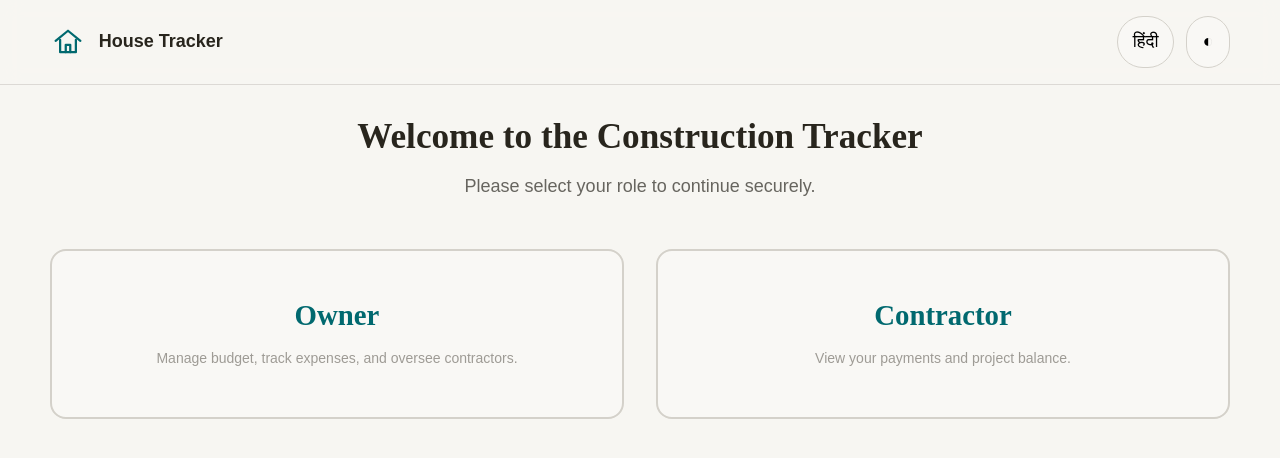
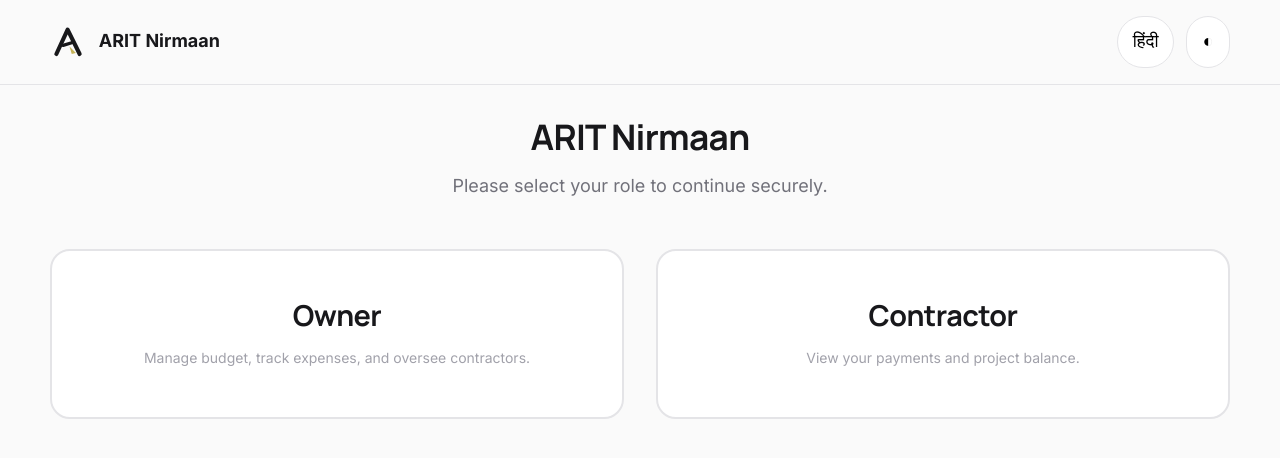
Before and after one commit to shreyanshtripathi102019/house-construction-tracker-v2, a website: page index.html in a window 1280 px wide. Drawn offline with nearby package versions, Linux system fonts and the light colour scheme; a web font is replaced by a local one.

Commit message:
Apply ARIT branding and design tokens

```diff
--- a/index.html
+++ b/index.html
@@ -3,8 +3,10 @@
 <head>
   <meta charset="UTF-8" />
   <meta name="viewport" content="width=device-width, initial-scale=1.0" />
-  <title>House Construction Tracker</title>
-  <link href="https://api.fontshare.com/v2/css?f[]=satoshi@400,500,700&f[]=zodiak@400,700&display=swap" rel="stylesheet">
+  <title>ARIT Nirmaan</title>
+  <link rel="preconnect" href="https://fonts.googleapis.com">
+  <link rel="preconnect" href="https://fonts.gstatic.com" crossorigin>
+  <link href="https://fonts.googleapis.com/css2?family=Inter:wght@400;500;600;700&family=Manrope:wght@500;600;700;800&display=swap" rel="stylesheet">
   <script src="https://cdn.jsdelivr.net/npm/@supabase/supabase-js@2"></script>
   <style>
     :root, [data-theme="light"] {
@@ -14,10 +16,10 @@
       --text-lg: clamp(1.125rem, 1rem + 0.75vw, 1.5rem);
       --text-xl: clamp(1.5rem, 1.2rem + 1.25vw, 2.25rem);
       --space-1: .25rem; --space-2: .5rem; --space-3: .75rem; --space-4: 1rem; --space-5: 1.25rem; --space-6: 1.5rem; --space-8: 2rem; --space-10: 2.5rem; --space-12: 3rem; --space-16: 4rem;
-      --color-bg:#f7f6f2; --color-surface:#f9f8f5; --color-surface-2:#fbfbf9; --color-border:#d4d1ca; --color-divider:#dcd9d5; --color-text:#28251d; --color-text-muted:#67655f; --color-text-faint:#9e9b95; --color-primary:#01696f; --color-primary-hover:#0c4e54; --color-primary-highlight:#cedcd8; --color-success:#437a22; --color-warning:#964219; --color-error:#a12c7b; --color-text-inverse:#f9f8f4; --radius-sm:.375rem; --radius-md:.5rem; --radius-lg:.75rem; --radius-xl:1rem; --shadow-sm:0 1px 2px rgba(0,0,0,.06); --shadow-md:0 8px 24px rgba(0,0,0,.08); --font-body:'Satoshi', sans-serif; --font-display:'Zodiak', serif;
+      --color-bg:#fafafa; --color-surface:#ffffff; --color-surface-2:#f4f4f5; --color-border:#e4e4e7; --color-divider:#e4e4e7; --color-text:#18181b; --color-text-muted:#71717a; --color-text-faint:#a1a1aa; --color-primary:#18181b; --color-primary-hover:#000000; --color-primary-highlight:#e4e4e7; --color-success:#16a34a; --color-warning:#ea580c; --color-error:#dc2626; --color-text-inverse:#ffffff; --radius-sm:.375rem; --radius-md:.5rem; --radius-lg:.75rem; --radius-btn:9999px; --radius-xl:1.25rem; --shadow-sm:0 1px 2px rgba(0,0,0,.05); --shadow-md:0 10px 30px rgba(0,0,0,.08); --font-body:'Inter', sans-serif; --font-display:'Manrope', sans-serif;
     }
     [data-theme="dark"] {
-      --color-bg:#171614; --color-surface:#1c1b19; --color-surface-2:#201f1d; --color-border:#393836; --color-divider:#262523; --color-text:#cdccca; --color-text-muted:#a6a39d; --color-text-faint:#6c6963; --color-primary:#4f98a3; --color-primary-hover:#227f8b; --color-primary-highlight:#313b3b; --color-success:#6daa45; --color-warning:#bb653b; --color-error:#d163a7; --color-text-inverse:#171614; --shadow-sm:0 1px 2px rgba(0,0,0,.2); --shadow-md:0 8px 24px rgba(0,0,0,.3);
+      --color-bg:#09090b; --color-surface:#18181b; --color-surface-2:#27272a; --color-border:#3f3f46; --color-divider:#27272a; --color-text:#f4f4f5; --color-text-muted:#a1a1aa; --color-text-faint:#71717a; --color-primary:#ffffff; --color-primary-hover:#f4f4f5; --color-primary-highlight:#27272a; --color-success:#22c55e; --color-warning:#f97316; --color-error:#ef4444; --color-text-inverse:#09090b; --shadow-sm:0 1px 2px rgba(0,0,0,.3); --shadow-md:0 10px 30px rgba(0,0,0,.5);
     }
     *{box-sizing:border-box;margin:0;padding:0}
     html{-webkit-text-size-adjust:none;text-size-adjust:none;scroll-behavior:smooth}
@@ -34,13 +36,13 @@
     .nav-actions{display:flex;align-items:center;gap:.75rem;flex-wrap:wrap}
     .theme-toggle,.lang-toggle{display:inline-flex;align-items:center;justify-content:center;min-width:44px;min-height:44px;padding:.65rem .9rem;border:1px solid var(--color-border);border-radius:999px;background:var(--color-surface)}
     main{padding:var(--space-8) 0 var(--space-16); flex:1;}
-    h1,h2,h3{font-family:var(--font-display);line-height:1.12}
+    h1,h2,h3{font-family:var(--font-display);line-height:1.12;letter-spacing:-0.02em}
     h1{font-size:var(--text-xl)}
     h2{font-size:clamp(1.25rem,1rem + 1vw,2rem)}
     h3{font-size:1.15rem}
     .lead{margin-top:var(--space-4);color:var(--color-text-muted)}
 
-    .btn{display:inline-flex;align-items:center;justify-content:center;gap:.5rem;min-height:44px;padding:.85rem 1.1rem;border-radius:var(--radius-lg);font-weight:700;transition:.18s ease}
+    .btn{display:inline-flex;align-items:center;justify-content:center;gap:.5rem;min-height:44px;padding:.85rem 1.4rem;border-radius:var(--radius-btn);font-weight:600;font-size:var(--text-sm);letter-spacing:0.01em;transition:.18s ease}
     .btn-primary{background:var(--color-primary);color:var(--color-text-inverse)}
     .btn-primary:hover{background:var(--color-primary-hover)}
     .btn-secondary{background:var(--color-surface-2);border:1px solid var(--color-border)}
@@ -96,13 +98,13 @@
   <header>
     <div class="container nav">
       <div class="brand" onclick="showView('landing-view')">
-        <svg viewBox="0 0 64 64" fill="none">
-          <path d="M10 30 32 12l22 18" stroke="currentColor" stroke-width="4" stroke-linecap="round" stroke-linejoin="round"/>
-          <path d="M18 28v22h28V28" stroke="currentColor" stroke-width="4" stroke-linecap="round" stroke-linejoin="round"/>
-          <path d="M28 50V37h8v13" stroke="currentColor" stroke-width="4" stroke-linecap="round" stroke-linejoin="round"/>
+        <svg width="28" height="28" viewBox="0 0 96 96" fill="none" xmlns="http://www.w3.org/2000/svg" class="text-arit-graphite" aria-label="ARIT logo">
+          <path d="M17 80L47 15L79 80" stroke="currentColor" stroke-width="11" stroke-linecap="round" stroke-linejoin="round"></path>
+          <path d="M35 57L58 50" stroke="currentColor" stroke-width="9" stroke-linecap="round"></path>
+          <path d="M52 60L69 77L58 80Z" fill="#C5B358"></path>
         </svg>
         <div>
-          <div>House Tracker</div>
+          <div>ARIT Nirmaan</div>
         </div>
       </div>
       <div class="nav-actions">
@@ -117,7 +119,7 @@
     <!-- LANDING VIEW -->
     <section id="landing-view" class="view-section active">
       <div style="text-align:center; max-width:600px; margin:0 auto;">
-        <h1 data-i18n="landingTitle">Welcome to the Construction Tracker</h1>
+        <h1 data-i18n="landingTitle">ARIT Nirmaan</h1>
         <p class="lead" data-i18n="landingLead">Please select your role to continue securely.</p>
       </div>
       <div class="landing-split">
@@ -264,13 +266,23 @@
 
   <script>
     window.onerror = function(msg, url, line) {
-      console.error("Global Error:", msg, "Line:", line);
-      // alert("Error: " + msg + "\nLine: " + line); // Uncomment for extreme debugging
+      alert("Error: " + msg + "\nLine: " + line);
     };
+
+    // Attach Event Listeners FIRST so nothing can block them
+    try {
+      const ownerBtn = document.getElementById('btn-owner');
+      if (ownerBtn) ownerBtn.addEventListener('click', () => showView('owner-auth-view'));
+
+      const contractorBtn = document.getElementById('btn-contractor');
+      if (contractorBtn) contractorBtn.addEventListener('click', () => showView('contractor-auth-view'));
+    } catch(e) {
+      alert("Error attaching clicks: " + e.message);
+    }
 
     const i18n = {
       en: {
-        landingTitle:'House Construction Tracker', landingLead:'Select your role to continue securely.',
+        landingTitle:'ARIT Nirmaan', landingLead:'Select your role to continue securely.',
         roleOwner:'Owner', roleOwnerDesc:'Manage budget, track expenses, and oversee contractors.',
         roleContractor:'Contractor', roleContractorDesc:'View your payments and project balance.',
         ownerAuthTitle:'Owner Login', ownerAuthDesc:'Sign in or create an account.', signupBtn:'Sign Up', cancelBtn:'Cancel',
@@ -281,7 +293,7 @@
         cDashLead:'Here is the history of payments recorded for your work.', thDate:'Date', thWork:'Work/Notes', thAmount:'Amount', thStatus:'Status', paid:'Paid'
       },
       hi: {
-        landingTitle:'घर निर्माण ट्रैकर', landingLead:'सुरक्षित रूप से आगे बढ़ने के लिए अपनी भूमिका चुनें।',
+        landingTitle:'अरित निर्माण', landingLead:'सुरक्षित रूप से आगे बढ़ने के लिए अपनी भूमिका चुनें।',
         roleOwner:'मालिक (Owner)', roleOwnerDesc:'बजट प्रबंधित करें, खर्च ट्रैक करें और ठेकेदारों को देखें।',
         roleContractor:'ठेकेदार (Contractor)', roleContractorDesc:'अपने भुगतान और प्रोजेक्ट बैलेंस देखें।',
         ownerAuthTitle:'मालिक लॉगिन', ownerAuthDesc:'साइन इन करें या खाता बनाएं।', signupBtn:'साइन अप करें', cancelBtn:'रद्द करें',
@@ -355,13 +367,6 @@
         console.error("showView Error:", e);
       }
     }
-
-    // Attach Event Listeners
-    const ownerBtn = document.getElementById('btn-owner');
-    if (ownerBtn) ownerBtn.addEventListener('click', () => showView('owner-auth-view'));
-
-    const contractorBtn = document.getElementById('btn-contractor');
-    if (contractorBtn) contractorBtn.addEventListener('click', () => showView('contractor-auth-view'));
 
     async function logout() {
       if (supabase && currentUser) {
```
